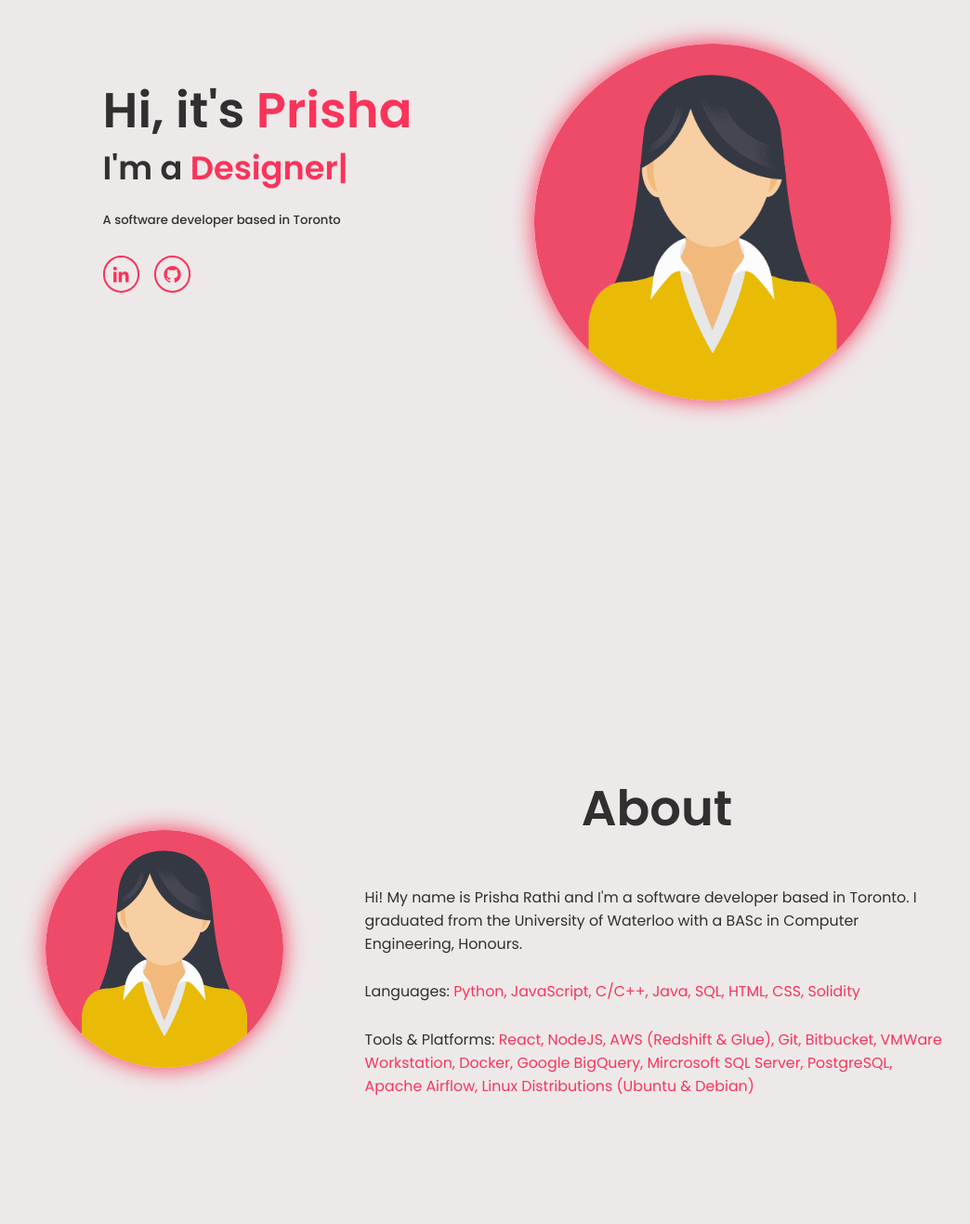
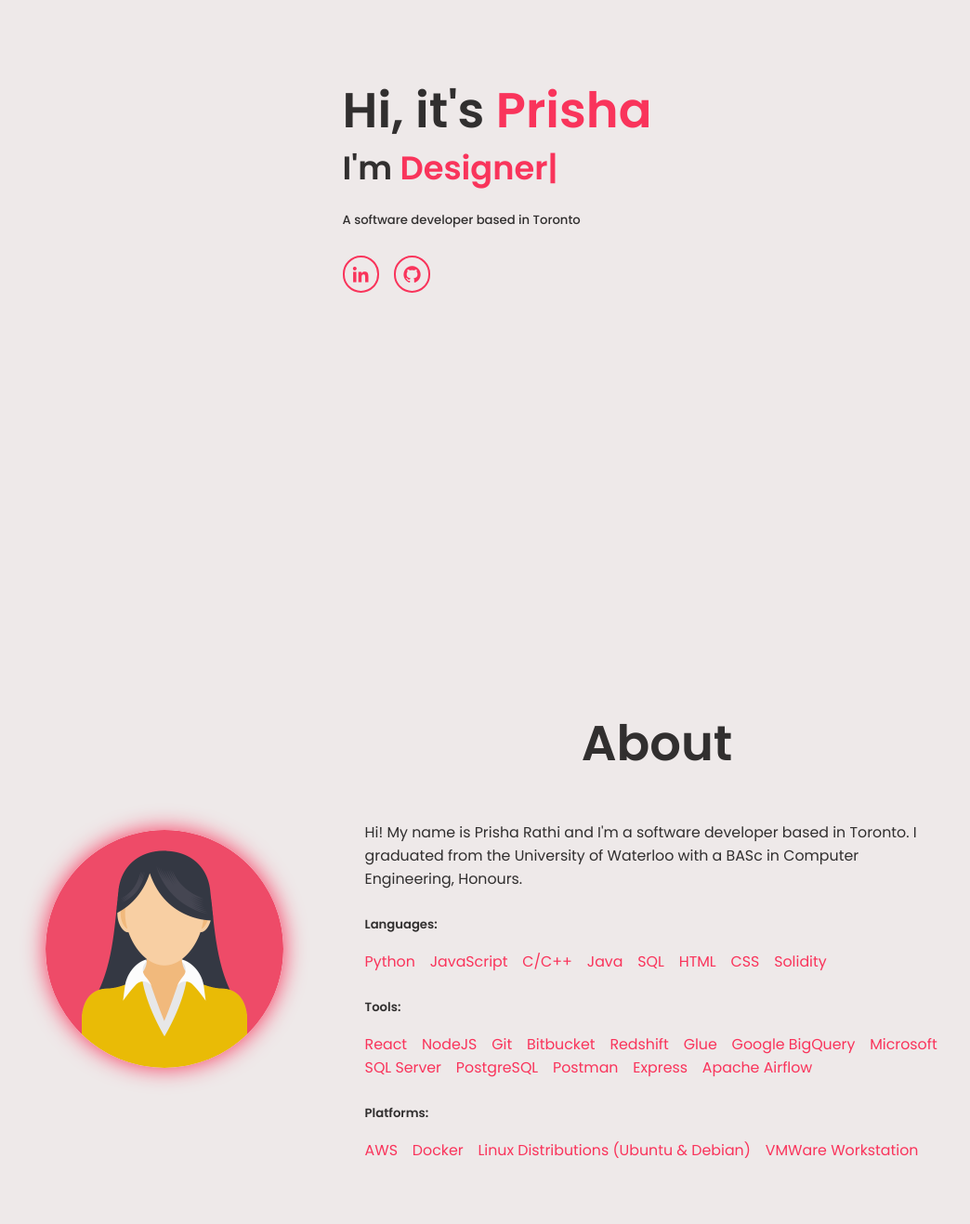
Before and after one commit to PrishaRathi/prisharathi.github.io, a plain HTML site: page index.html in a window 1280 px wide. Shown: the part 203-1520 px from the top of the page at 93% size, without its empty margins (105-1149 px from the left). Drawn offline with nearby package versions, Linux system fonts and the light colour scheme.

Commit message:
Add files via upload

```diff
--- a/index.html
+++ b/index.html
@@ -29,7 +29,7 @@
     <section class="home" id="home">
         <div class="home-content">
             <h1>Hi, it's <span>Prisha</span></h1>
-            <h3 class="typewriter">I'm a <span class="typewriter-text"></span><label for="">|</label></h3>
+            <h3 class="typewriter">I'm <span class="typewriter-text"></span><label for="">|</label></h3>
             <p>A software developer based in Toronto</p>
 
             <div class="social-icons">
@@ -37,9 +37,9 @@
                 <a href="https://github.com/PrishaRathi"><i class="bx bxl-github"></i></a>
             </div>
         </div>
-        <div class="home-img">
-            <img src="assets/woman.png" alt="">
-        </div>
+<!--        <div class="home-img">-->
+<!--            <img src="assets/woman.png" alt="">-->
+<!--        </div> for this you have to change align to left from center in CSS  -->
     </section>
 
     <section class="about" id="about">
@@ -51,14 +51,13 @@
             <p>Hi! My name is Prisha Rathi and I'm a software developer based in Toronto. I graduated from the
                 University of Waterloo with a BASc in Computer Engineering, Honours.</p>
             <div class="about-skills">
-                <p class="languages">
-                Languages:
-                <span>Python, JavaScript, C/C++, Java, SQL, HTML, CSS, Solidity</span>
-                </p>
-                <p class="languages">
-                Tools & Platforms:
-                <span>React, NodeJS, AWS (Redshift & Glue), Git, Bitbucket, VMWare Workstation, Docker, Google BigQuery, Mircrosoft SQL Server, PostgreSQL, Apache Airflow, Linux Distributions (Ubuntu & Debian)</span>
-                </p>
+		<h2>Languages:</h2>
+		<p><span>Python&emsp;JavaScript&emsp;C/C++&emsp;Java&emsp;SQL&emsp;HTML&emsp;CSS&emsp;Solidity</span></p>
+                <h2>Tools:</h2>
+                <p><span>React&emsp;NodeJS&emsp;Git&emsp;Bitbucket&emsp;Redshift&emsp;Glue&emsp;Google BigQuery&emsp;Microsoft SQL Server&emsp;PostgreSQL&emsp;Postman&emsp;Express&emsp;Apache Airflow</span></p>
+                <h2>Platforms:</h2>
+                <p><span>AWS&emsp;Docker&emsp;Linux Distributions (Ubuntu & Debian)&emsp;VMWare Workstation</span></p>
+
             </div>
         </div>
     </section>
@@ -168,9 +167,9 @@
         <div class="btn-group">
             <a href="mailto:prisha.gr.rathi@gmail.com" class="btn">Email Me</a>
         </div>
-        <div class="social">
-            <a href="https://ca.linkedin.com/in/prisharathi"><i class="bx bxl-linkedin"></i></a>
-            <a href="https://github.com/PrishaRathi"><i class="bx bxl-github"></i></a>
+        <div class="social-icons">
+                <a href="https://www.linkedin.com/in/prisharathi/"><i class="bx bxl-linkedin"></i></a>
+                <a href="https://github.com/PrishaRathi"><i class="bx bxl-github"></i></a>
         </div>
     </section>
 
```
